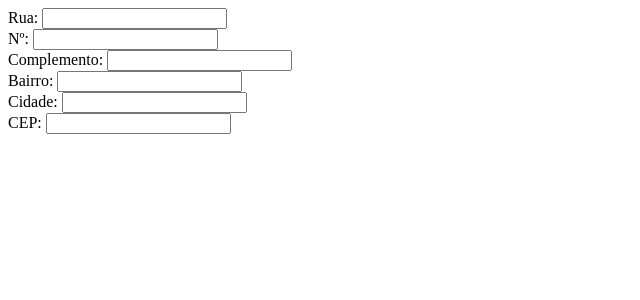
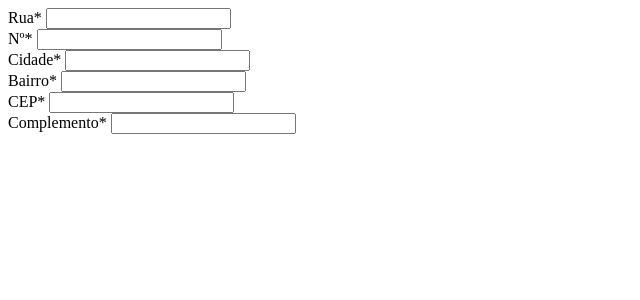
Before and after one commit to Brunohvg/projeto-bibelo, a Django app: template FreteApp/templates/FreteApp/includes/form-dados-cliente.html in a window 1280 px wide. Shown: the top 300 px of the page, without its empty margins (0-640 px from the left). Run offline with Django 4.2, Linux system fonts and the light colour scheme; the template is opened without the code that fills it: values that come from a table or form of the project are taken from there, others are empty; tables that the repository leaves empty hold one stand-in row (values such as "Sample post"); some libraries are stand-ins or nearby versions.

Commit message:
verificar push

```diff
--- a/FreteApp/templates/FreteApp/includes/form-dados-cliente.html
+++ b/FreteApp/templates/FreteApp/includes/form-dados-cliente.html
@@ -1,5 +1,25 @@
-<div class="row g-3">
 
-    {{formulario_endereco.as_div}}
+{% load crispy_forms_tags %}
 
-</div>
+<form class="row g-2" action="." method="post">
+    {% csrf_token %}
+    <div class="col-md-10">
+        {{ formulario_endereco.rua|as_crispy_field }}
+    </div>
+    <div class="col-md-2">
+        {{ formulario_endereco.numero_casa|as_crispy_field }}
+    </div>
+    <div class="col-md-6">
+        {{ formulario_endereco.cidade|as_crispy_field }}
+    </div>
+    <div class="col-md-4">
+        {{ formulario_endereco.bairro|as_crispy_field }}
+    </div>
+
+    <div class="col-md-3">
+        {{ formulario_endereco.cep|as_crispy_field }}
+    </div>
+    <div class="col-md-9">
+        {{ formulario_endereco.complemento|as_crispy_field }}
+    </div>
+</form>
```
